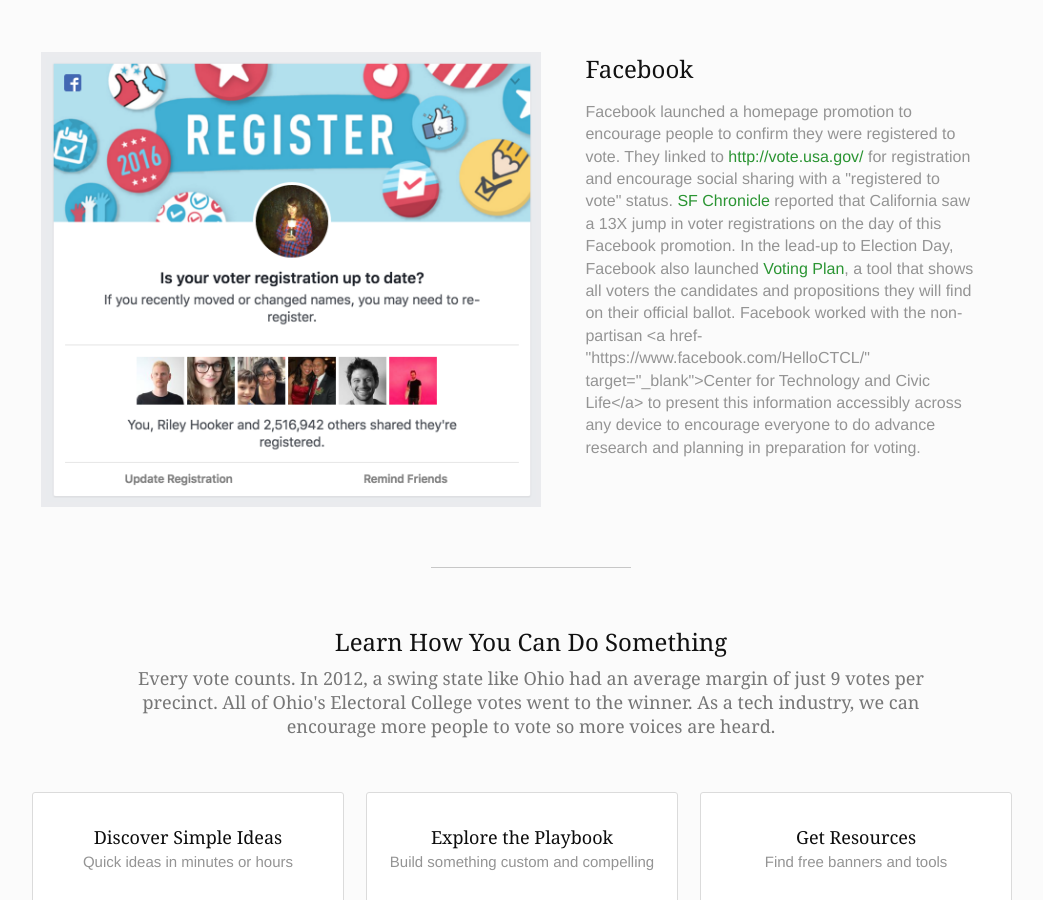
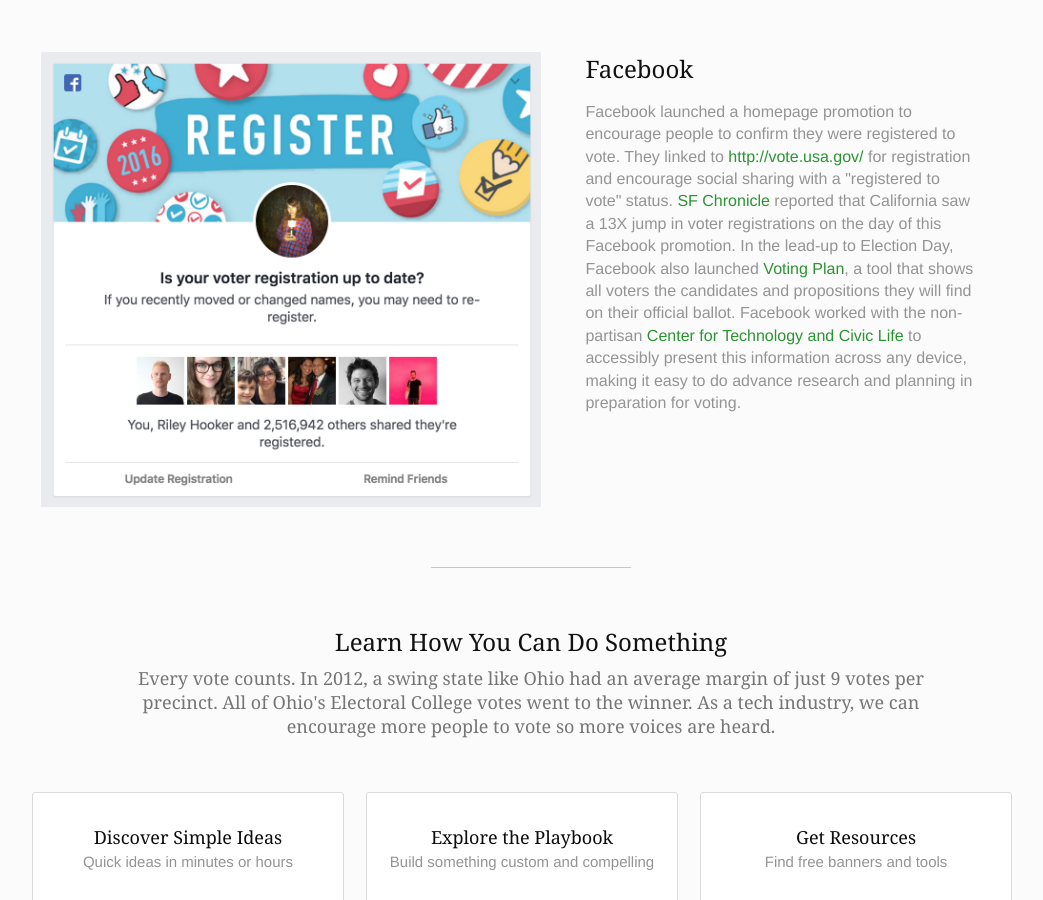
Before and after one commit to techthevote/techthevote.github.io, a Jekyll site: the page built from index.md, in a window 1280 px wide and 900 px high, scrolled down 1426 px. Shown: the whole window, without its empty margins (109-1152 px from the left). Built offline with Jekyll 4.4.1, drawn with Linux system fonts in a browser that asks for light colours; nearby versions of some CDN libraries; comment, search, counter and statistics services are not loaded.

Commit message:
Update gallery.html

```diff
--- a/_includes/gallery.html
+++ b/_includes/gallery.html
@@ -110,8 +110,8 @@
     reported that California saw a 13X jump in voter registrations on the day of this Facebook promotion. In the lead-up to
     Election Day, Facebook also launched <a href="https://www.facebook.com/elections/yourplan" target="_blank">Voting Plan</a>,
     a tool that shows all voters the candidates and propositions they will find on their official ballot. Facebook
-    worked with the non-partisan <a href-"https://www.facebook.com/HelloCTCL/" target="_blank">Center for Technology and Civic Life</a>
-    to present this information accessibly across any device to encourage everyone to do advance research and planning
+    worked with the non-partisan <a href="https://www.facebook.com/HelloCTCL/" target="_blank">Center for Technology and Civic Life</a>
+    to accessibly present this information across any device, making it easy to do advance research and planning
     in preparation for voting.
   </div>
 </div>
```
